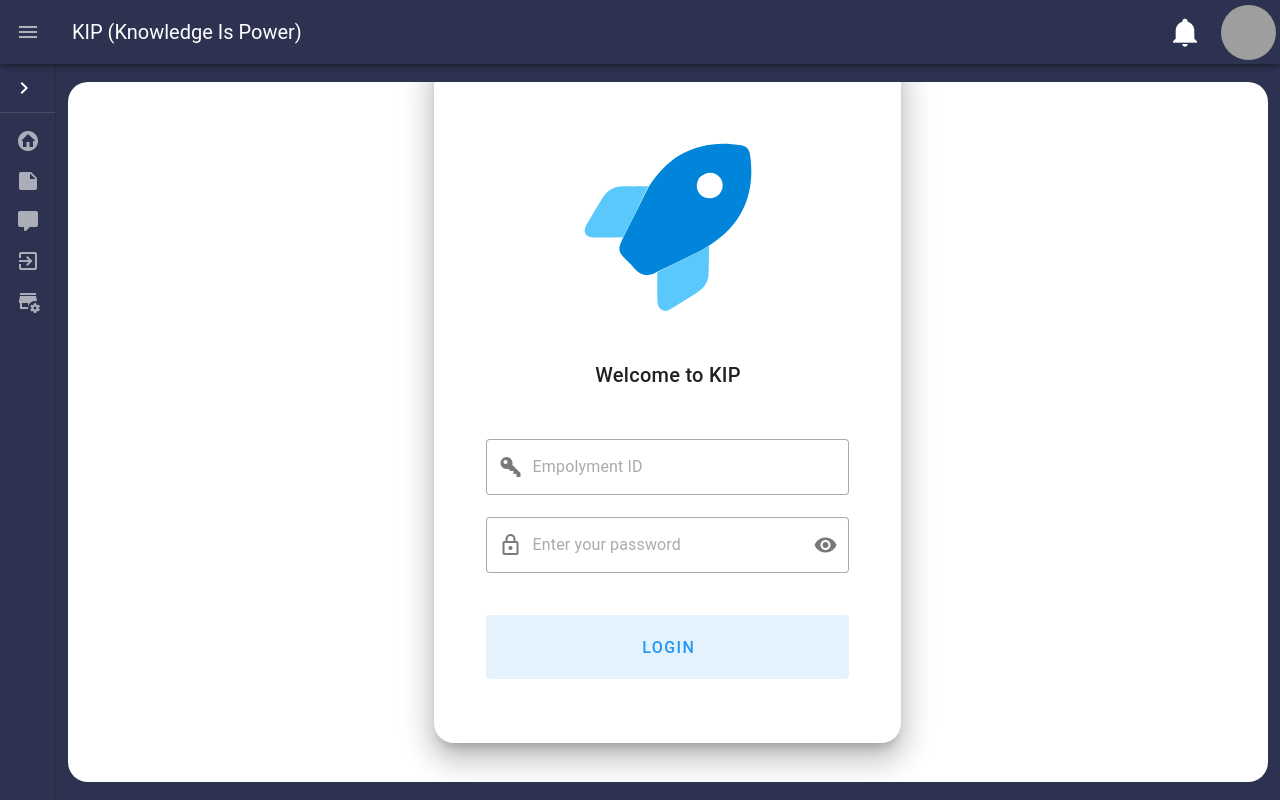
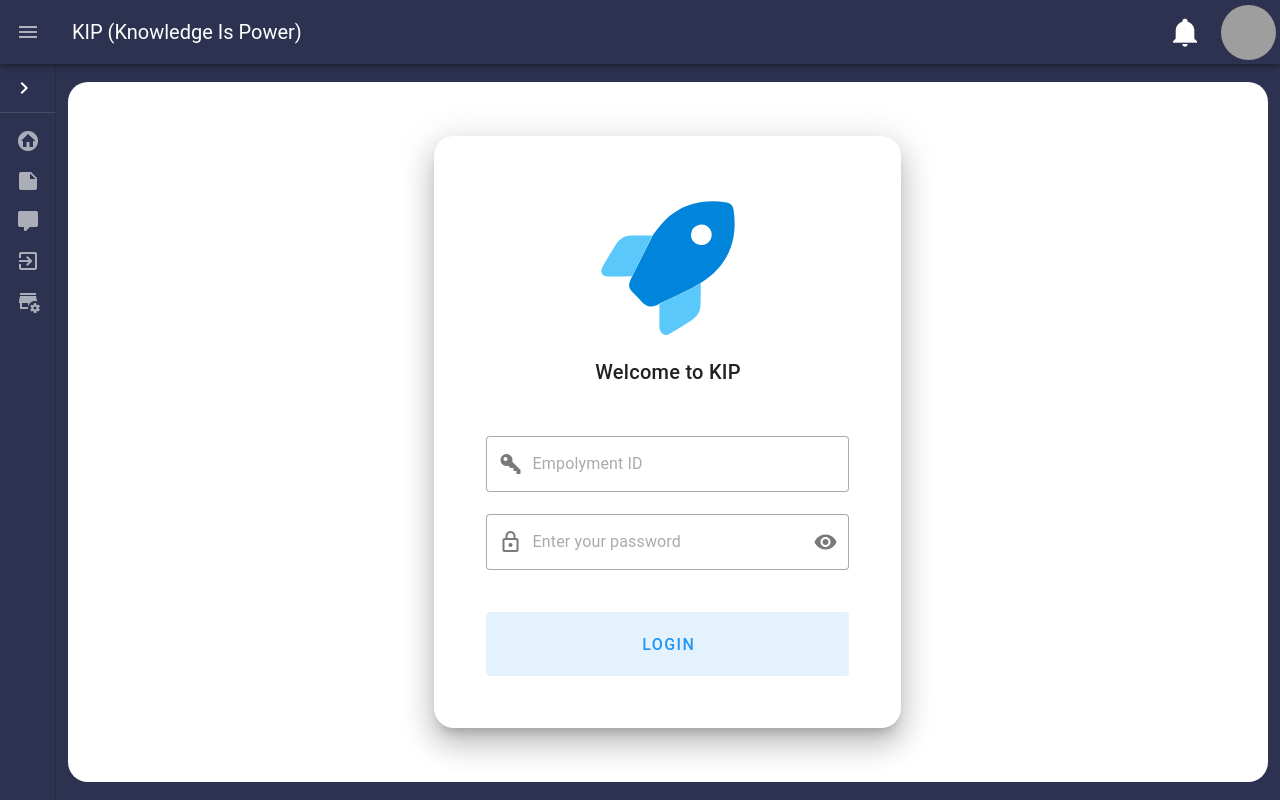
Before and after one commit to beyond-sw-camp/be03-fin-5TEAM-KIP, a Nuxt app in the folder kip-fe/: page / in a window 1280 px wide. Built offline with nearby package versions, Linux system fonts and the light colour scheme; grey boxes are pictures that could not be loaded.

Commit message:
[fix] 비율깨져서 고침

```diff
--- a/kip-fe/pages/index.vue
+++ b/kip-fe/pages/index.vue
@@ -6,14 +6,14 @@ const password = ref();
 </script>
 
 <template>
-  <v-container>
+  <v-container class="login__container">
     <v-card
-        class="mx-auto pa-13 pb-8"
+        class="login__card mx-auto pa-13 pb-5 mb-5"
         elevation="18"
         min-width="400">
       <v-img
-          class="mx-auto my-6"
-          max-width="200"
+          class="mx-auto"
+          max-width="20vh"
           src="/images/logos/kiplogo.svg"/>
 
       <v-card-title class="text-center">Welcome to KIP</v-card-title>
@@ -36,7 +36,6 @@ const password = ref();
           v-model="password"
       />
 
-      <span>{{empolymentId}}{{password}}</span>
       <v-btn
           class="mb-8 pa-8"
           color="blue"
@@ -49,13 +48,13 @@ const password = ref();
 </template>
 
 <style>
-.v-container {
-  height: 90%;
+.login__container {
+  height: 90vh;
   display: flex;
   align-items: center;
 }
 
-.v-card {
+.login__card {
   width: 40%;
   border-radius: 20px !important;
 }
```
